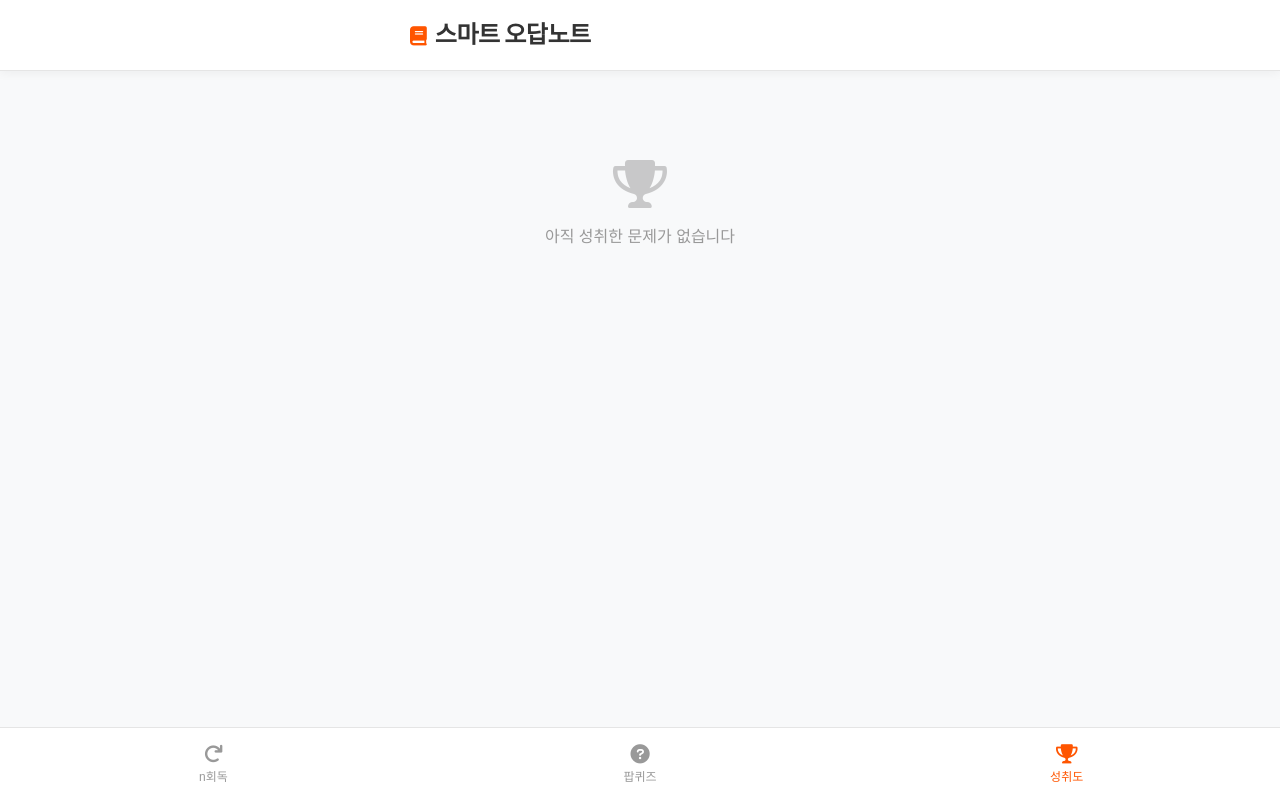
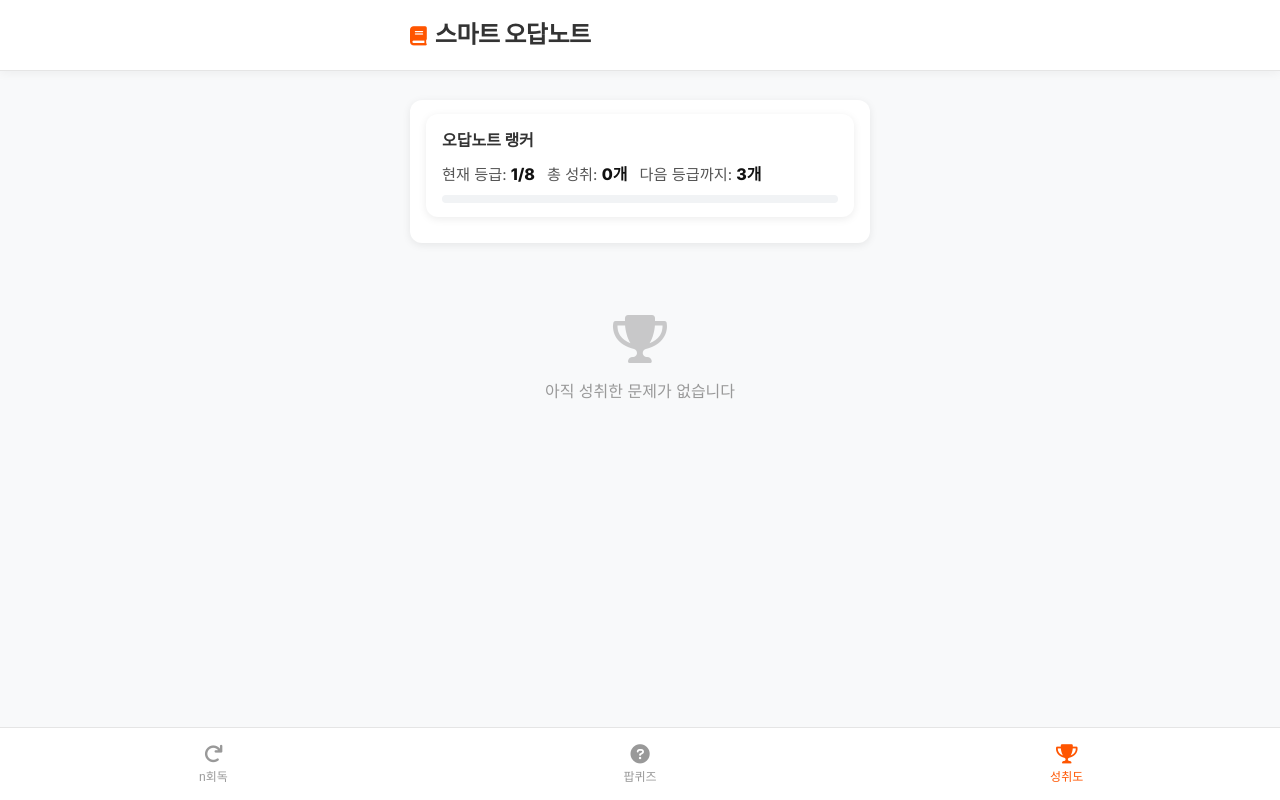
Before and after one commit to churryboy/review-note, a website: page index.html in a window 1280 px wide. Both pictures are taken after a click on the button "성취도". Drawn offline with nearby package versions, Linux system fonts and the light colour scheme.

Commit message:
성취도: 랭크 패널 추가(오답노트 랭커, 8티어/1.8배 증가, 진행바 포함)

```diff
--- a/script.js
+++ b/script.js
@@ -412,10 +412,82 @@ function showSettingsView() {
     displayPopQuiz();
 }
 
+function computeRankIncrements() {
+    const increments = [3];
+    for (let i = 1; i < 7; i++) {
+        increments[i] = Math.round(increments[i - 1] * 1.8);
+    }
+    return increments; // length 7 for 8 tiers
+}
+
+function computeRankTotals(increments) {
+    const totals = [];
+    let sum = 0;
+    for (let i = 0; i < increments.length; i++) {
+        sum += increments[i];
+        totals.push(sum);
+    }
+    return totals; // thresholds to reach tiers 2..8
+}
+
+function getAchievementRankInfo(achieveCount) {
+    const inc = computeRankIncrements();
+    const totals = computeRankTotals(inc);
+    let rank = 1;
+    let prevTotal = 0;
+    let stepIndex = 0;
+    for (; stepIndex < totals.length; stepIndex++) {
+        if (achieveCount >= totals[stepIndex]) {
+            rank += 1;
+            prevTotal = totals[stepIndex];
+        } else {
+            break;
+        }
+    }
+    const maxRank = 8;
+    if (rank > maxRank) rank = maxRank;
+    const nextStepSize = stepIndex < inc.length ? inc[stepIndex] : 0;
+    const inStepProgress = Math.max(0, achieveCount - prevTotal);
+    const remaining = Math.max(0, nextStepSize - inStepProgress);
+    const progressRatio = nextStepSize > 0 ? Math.min(1, inStepProgress / nextStepSize) : 1;
+    return { rank, maxRank, achieveCount, nextStepSize, inStepProgress, remaining, progressRatio };
+}
+
 function displayAchievements() {
     const list = document.getElementById('achievementList');
     const empty = document.getElementById('achievementEmpty');
+    const status = document.getElementById('achievementStatus');
     if (!list || !empty) return;
+
+    // Rank panel
+    if (status) {
+        const info = getAchievementRankInfo((achievements || []).length);
+        status.style.display = 'block';
+        if (info.rank >= info.maxRank) {
+            status.innerHTML = `
+                <div class="rank-panel">
+                    <div class="rank-header">오답노트 랭커</div>
+                    <div class="rank-stats">
+                        <span>현재 등급: <strong>${info.rank}/${info.maxRank}</strong></span>
+                        <span>총 성취: <strong>${info.achieveCount}개</strong></span>
+                        <span>다음 등급: <strong>최고 등급 도달</strong></span>
+                    </div>
+                    <div class="rank-progress"><div class="rank-progress-bar" style="width:100%"></div></div>
+                </div>`;
+        } else {
+            const percent = Math.round(info.progressRatio * 100);
+            status.innerHTML = `
+                <div class="rank-panel">
+                    <div class="rank-header">오답노트 랭커</div>
+                    <div class="rank-stats">
+                        <span>현재 등급: <strong>${info.rank}/${info.maxRank}</strong></span>
+                        <span>총 성취: <strong>${info.achieveCount}개</strong></span>
+                        <span>다음 등급까지: <strong>${info.remaining}개</strong></span>
+                    </div>
+                    <div class="rank-progress"><div class="rank-progress-bar" style="width:${percent}%"></div></div>
+                </div>`;
+        }
+    }
 
     if (!achievements || achievements.length === 0) {
         list.style.display = 'none';
--- a/styles.css
+++ b/styles.css
@@ -1594,3 +1594,38 @@ body {
 .encourage-actions #fail1hBtn,
 .encourage-actions #fail1dBtn { width: 100%; display: block; margin-top: 8px; }
 .encourage-actions #fail5mBtn:first-child { margin-top: 0; }
+
+/* Achievement rank panel */
+#achievementStatus .rank-panel {
+    background: white;
+    border-radius: 12px;
+    padding: 14px 16px;
+    box-shadow: 0 2px 8px rgba(0,0,0,0.08);
+    margin-bottom: 12px;
+}
+#achievementStatus .rank-header {
+    font-weight: 800;
+    font-size: 1rem;
+    margin-bottom: 8px;
+}
+#achievementStatus .rank-stats {
+    display: flex;
+    gap: 12px;
+    flex-wrap: wrap;
+    color: #444;
+    font-size: 0.92rem;
+    margin-bottom: 8px;
+}
+#achievementStatus .rank-stats span strong { font-weight: 800; }
+#achievementStatus .rank-progress {
+    height: 8px;
+    background: #f1f3f5;
+    border-radius: 999px;
+    overflow: hidden;
+}
+#achievementStatus .rank-progress-bar {
+    height: 100%;
+    background: linear-gradient(90deg, #1e88e5, #43a047);
+    width: 0%;
+    transition: width 300ms ease;
+}
```
